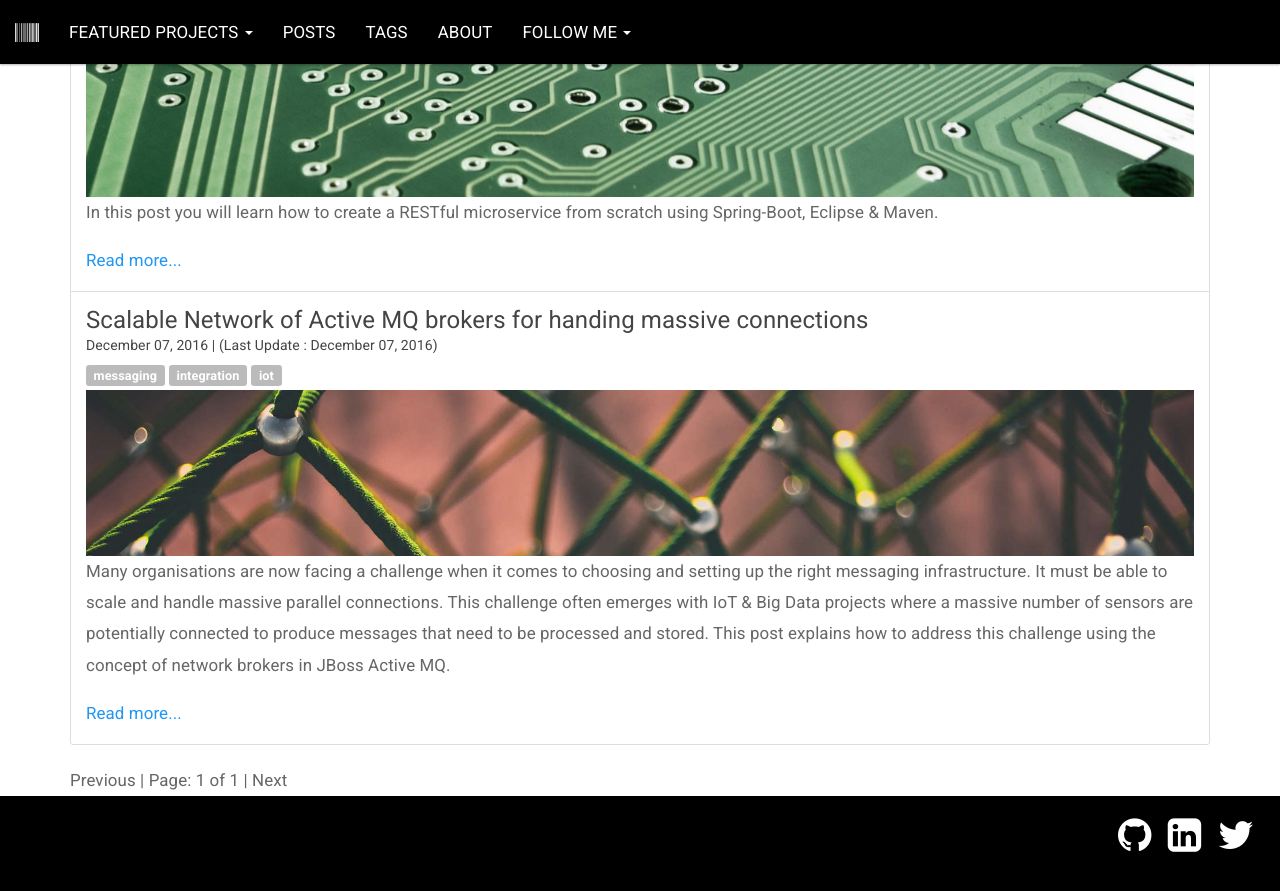
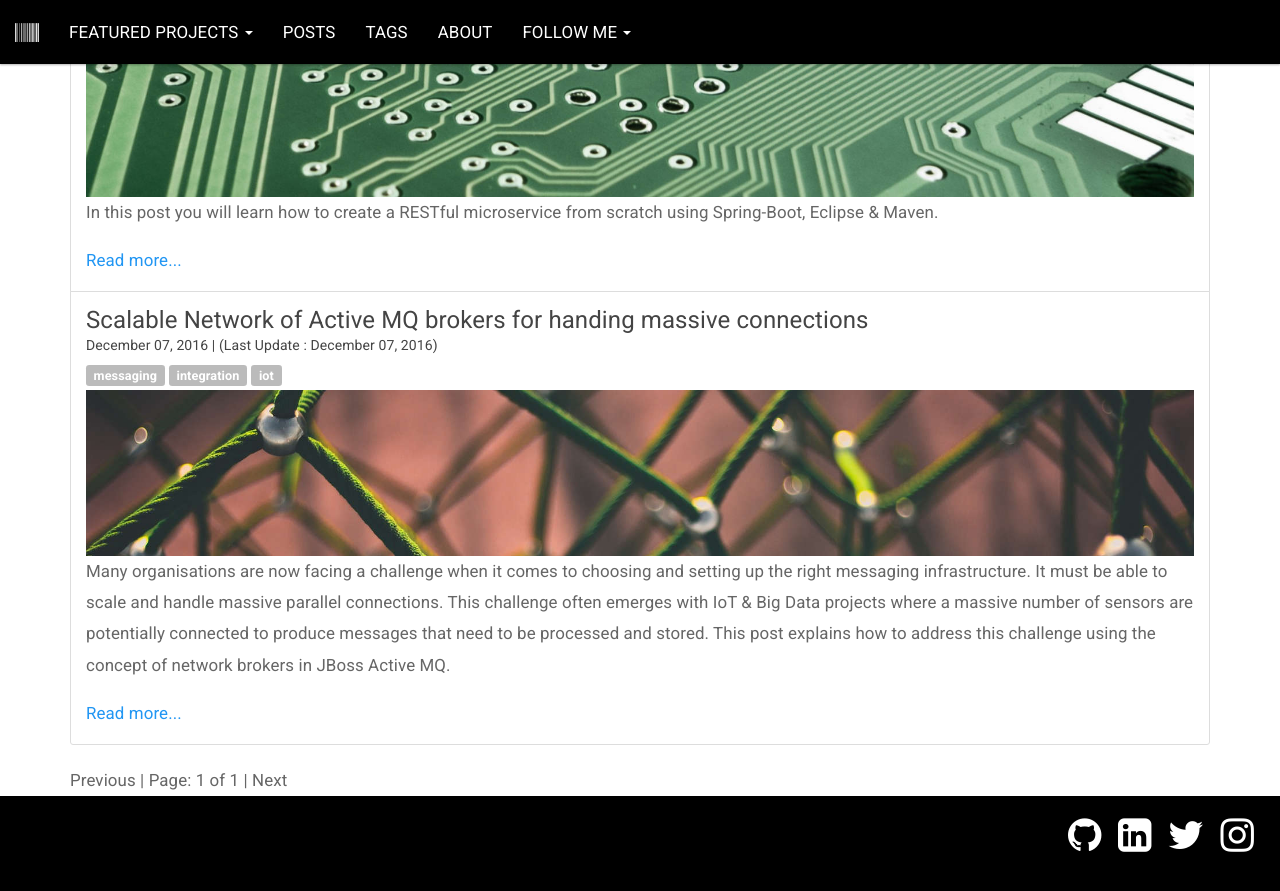
Before and after one commit to ahmadzolfagharian/aaazooli.github.io, a Jekyll site: the page built from index.html, in a window 1280 px wide and 900 px high, scrolled down 3694 px. Shown: the top 891 px of the window. Built offline with Jekyll 4.4.1, drawn with Linux system fonts in a browser that asks for light colours; the list of posts is cut into pages by our own code; comment, search, counter and statistics services are not loaded.

Commit message:
Update footer.html

```diff
--- a/_includes/footer.html
+++ b/_includes/footer.html
@@ -1,10 +1,11 @@
 <footer class="footer">
 	<ul class="footer-links">
-		<li><a href="http://github.com/alainpham"> <i
+		<li><a href="http://github.com/kamranafzali"> <i
 				class="fa fa-inverse fa-github fa-3x"></i></a></li>
-		<li><a href="http://www.linkedin.com/in/alainpham"> <i
+		<li><a href="http://www.linkedin.com/in/kamranafzali"> <i
 				class="fa fa-inverse fa-linkedin-square fa-3x"></i></a></li>
-		<li><a href="https://twitter.com/koint"> <i
+		<li><a href="https://twitter.com/kamranafzali"> <i
 				class="fa fa-inverse fa-twitter fa-3x"></i></a></li>
+		<li><a href="https://instagram.com/kamranafzali"><i class="fa fa-inverse fa-instagram fa-3x"></i></a></li>
 	</ul>
 </footer>
```
